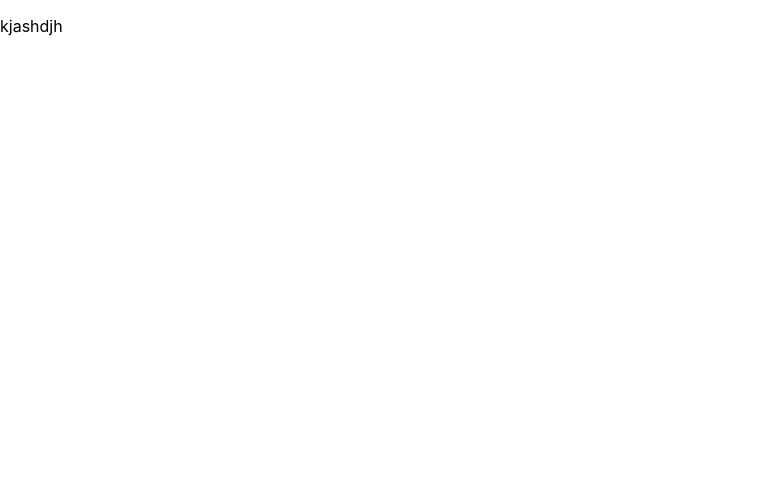
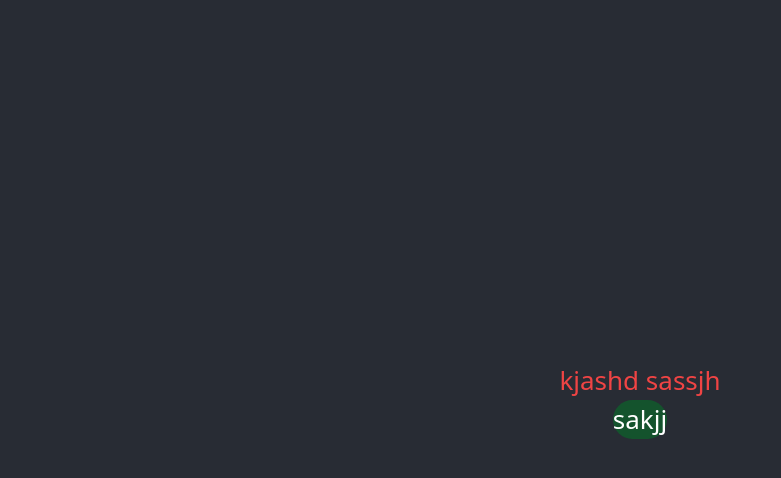
Before and after one commit to Sandra-Duarte/andorigna-front-end, a React (Create React App) app in the folder register/: page / in a window 1280 px wide. Shown: the top 478 px of the page, without its empty margins (0-781 px from the left). Built offline with nearby package versions, Linux system fonts and the light colour scheme.

Commit message:
create a react app for a register and sign in Page

```diff
--- a/register/package.json
+++ b/register/package.json
@@ -34,5 +34,8 @@
       "last 1 firefox version",
       "last 1 safari version"
     ]
+  },
+  "devDependencies": {
+    "tailwindcss": "^3.3.3"
   }
 }
--- a/register/src/App.css
+++ b/register/src/App.css
@@ -0,0 +1,38 @@
+.App {
+  text-align: center;
+}
+
+.App-logo {
+  height: 40vmin;
+  pointer-events: none;
+}
+
+@media (prefers-reduced-motion: no-preference) {
+  .App-logo {
+    animation: App-logo-spin infinite 20s linear;
+  }
+}
+
+.App-header {
+  background-color: #282c34;
+  min-height: 100vh;
+  display: flex;
+  flex-direction: column;
+  align-items: center;
+  justify-content: center;
+  font-size: calc(10px + 2vmin);
+  color: white;
+}
+
+.App-link {
+  color: #61dafb;
+}
+
+@keyframes App-logo-spin {
+  from {
+    transform: rotate(0deg);
+  }
+  to {
+    transform: rotate(360deg);
+  }
+}
--- a/register/src/App.js
+++ b/register/src/App.js
@@ -5,7 +5,12 @@ function App() {
   return (
     <div className="App">
       <header className="App-header">
-       <p>kjashdjh</p>
+       <p className='text-red-500'>kjashd
+        sassjh</p>
+        <div className='rounded-full bg-green-900'>
+          sakjj
+
+        </div>
       </header>
     </div>
   );
--- a/register/src/index.css
+++ b/register/src/index.css
@@ -1,13 +1,3 @@
-body {
-  margin: 0;
-  font-family: -apple-system, BlinkMacSystemFont, 'Segoe UI', 'Roboto', 'Oxygen',
-    'Ubuntu', 'Cantarell', 'Fira Sans', 'Droid Sans', 'Helvetica Neue',
-    sans-serif;
-  -webkit-font-smoothing: antialiased;
-  -moz-osx-font-smoothing: grayscale;
-}
-
-code {
-  font-family: source-code-pro, Menlo, Monaco, Consolas, 'Courier New',
-    monospace;
-}
+@tailwind base;
+@tailwind components;
+@tailwind utilities;
--- /dev/null
+++ b/register/tailwind.config.js
@@ -0,0 +1,8 @@
+/** @type {import('tailwindcss').Config} */
+module.exports = {
+  content: ["./src/**/*.{html,js}"],
+  theme: {
+    extend: {},
+  },
+  plugins: [],
+}
```
Also changed, not shown: 1 other file (tests, documents, lock files or other folders).
